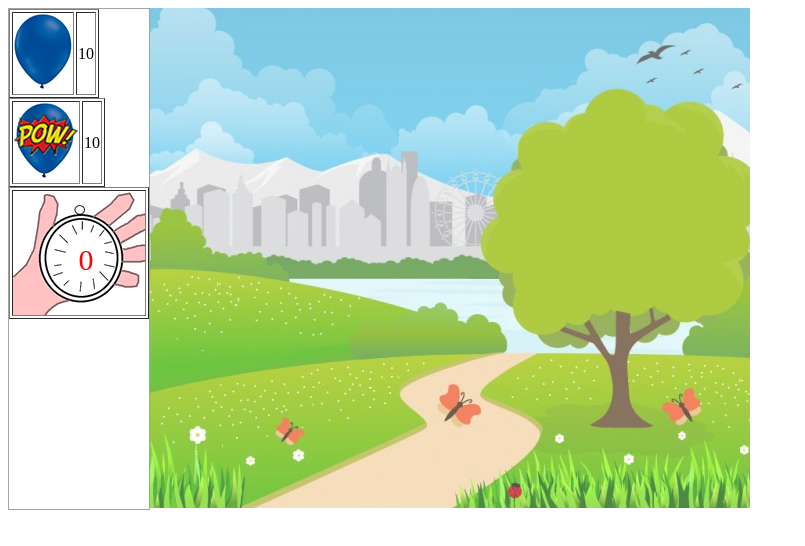
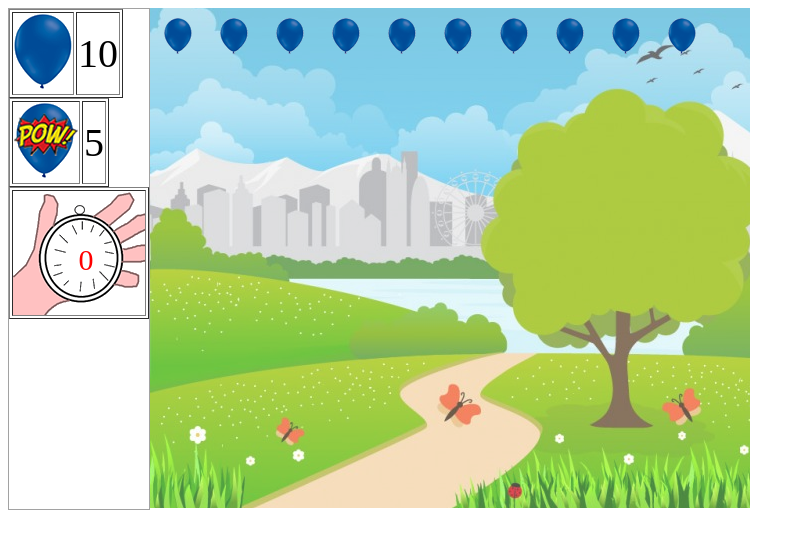
Before and after one commit to PaivaJudson/game-estourando-baloes, a plain HTML site: page jogo.html in a window 1280 px wide. Shown: the whole page, without its empty margins (0-805 px from the left). Drawn offline with Linux system fonts and the light colour scheme.

Commit message:
associando dinamicamente baloes

```diff
--- a/jogo.html
+++ b/jogo.html
@@ -11,15 +11,23 @@
 		<div class="container-left">
 			<table border="1">
 				<tr>
-					<td> <img src="imagens/balao_azul_grande.png"> </td>
-					<td>10</td>
+					<td>
+						<img src="imagens/balao_azul_grande.png">
+					</td>
+					<td>
+						<span id="baloes_inteiros"></span>
+					</td>
 				</tr>
 			</table>
 
 			<table border="1">
 				<tr>
-					<td> <img src="imagens/balao_azul_grande_estourado.png"> </td>
-					<td>10</td>
+					<td>
+						<img src="imagens/balao_azul_grande_estourado.png">
+					</td>
+					<td>
+						<span id="baloes_estourados"></span>
+					</td>
 				</tr>
 			</table>
 
@@ -32,7 +40,7 @@
 			</table>
 		</div>
 
-		<div class="container-center">
+		<div class="container-center" id="cenario">
 
 		</div>
 
--- a/script-jogo.js
+++ b/script-jogo.js
@@ -5,6 +5,9 @@ function iniciarJogo(){
     //var level = url.toString()[url.toString().length-1];
     var nivel_jogo = url.replace('?', "");
     var tempo_segundos = 0;
+    var qtde_baloes = 10;
+    var baloes_estourados = 5;
+
 
     if(nivel_jogo == 1){
         tempo_segundos = 120;
@@ -17,8 +20,18 @@ function iniciarJogo(){
     }
 
     document.getElementById('cronometro').innerHTML = tempo_segundos;
-
-    var qtde_baloes = 10;
+    document.getElementById('baloes_inteiros').innerHTML = qtde_baloes;
+    document.getElementById('baloes_estourados').innerHTML = baloes_estourados;
 
     cria_baloes(qtde_baloes);
 }
+
+function cria_baloes(qtde_baloes){
+
+    for (let index = 0; index < qtde_baloes; index++) {
+        var balao = document.createElement('img');
+        balao.src = 'imagens/balao_azul_pequeno.png';
+        balao.style.margin = '10px';
+        document.getElementById('cenario').appendChild(balao);
+    }
+}
--- a/style-jogo.css
+++ b/style-jogo.css
@@ -30,3 +30,7 @@
     color: red;
     font-size: 30px;
 }
+
+#baloes_inteiros, #baloes_estourados{
+    font-size: 40px;
+}
```
